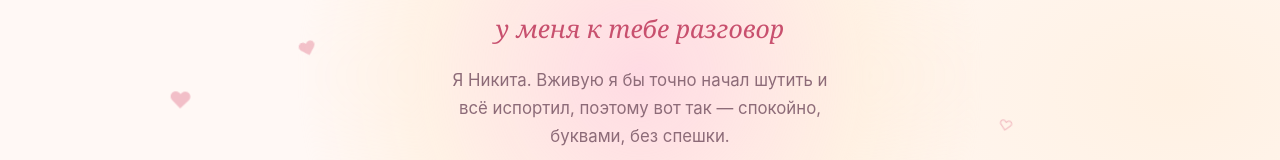
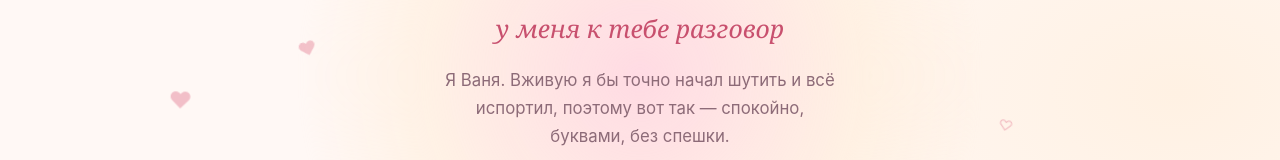
Before and after one commit to kursorpocta-dotcom/anna, a plain HTML site: page index.html in a window 1280 px wide. Shown: the part 328-488 px from the top of the page. Drawn offline with Linux system fonts and the light colour scheme.

Commit message:
Update index.html

```diff
--- a/index.html
+++ b/index.html
@@ -346,7 +346,7 @@ footer b{color:var(--rose-deep);font-weight:600}
   </h1>
 
   <p class="hero-line">у меня к тебе разговор</p>
-  <p class="hero-sub">Я <span data-his>Никита</span>. Вживую я бы точно начал шутить и всё испортил, поэтому вот так — спокойно, буквами, без спешки.</p>
+  <p class="hero-sub">Я <span data-his>Ваня</span>. Вживую я бы точно начал шутить и всё испортил, поэтому вот так — спокойно, буквами, без спешки.</p>
 
   <div class="counter" id="counter" aria-label="Сколько ты уже здесь">
     <div class="cell"><b id="c-m">00</b><small>минут</small></div>
@@ -379,7 +379,7 @@ footer b{color:var(--rose-deep);font-weight:600}
         <p>Я не знаю, что ты чувствуешь, и не хочу делать вид, что знаю. Поэтому говорю прямо: я не прошу отвечать мне сейчас же и не ставлю никаких условий. Мне важно было, чтобы ты знала. Молчать дальше — это уже не осторожность, а трусость.</p>
         <p>Если тебе это близко — я буду очень рад. Если нет — скажи как есть, я справлюсь и не стану делать вид, что ничего не было, но и давить не стану. Ты в любом случае остаёшься для меня человеком, которого я уважаю.</p>
         <p>А если захочешь — давай начнём с простого. Кофе, прогулка, разговор без телефонов. Дальше видно будет.</p>
-        <p class="sign"><span data-his>Никита</span><small>и да, я всё ещё немного волнуюсь</small></p>
+        <p class="sign"><span data-his>Ваня</span><small>и да, я всё ещё немного волнуюсь</small></p>
       </div>
     </article>
   </div>
@@ -465,7 +465,7 @@ footer b{color:var(--rose-deep);font-weight:600}
     <div class="success" id="success">
       <span class="big">я, честно, не ожидал</span>
       <span class="small">Тогда ловлю тебя на слове. Напишу насчёт дня — и постараюсь не опоздать и не сболтнуть глупость. Но за последнее не ручаюсь.</span>
-      <span class="small" style="color:var(--rose-deep);letter-spacing:.1em">спасибо. <span data-his>Никита</span></span>
+      <span class="small" style="color:var(--rose-deep);letter-spacing:.1em">спасибо. <span data-his>Ваня</span></span>
     </div>
 
     <p class="calm">И если ты сейчас закрыла страницу или думаешь «мне надо подумать» — это нормально. Отвечай как есть, я не обижусь. Главное, что ты теперь знаешь.</p>
@@ -473,7 +473,7 @@ footer b{color:var(--rose-deep);font-weight:600}
 </section>
 
 <footer>
-  сделано вручную, ночами · с ♡ · <b data-her>Аня</b>, это для тебя · <span data-his>Никита</span>
+  сделано вручную, ночами · с ♡ · <b data-her>Аня</b>, это для тебя · <span data-his>Ваня</span>
 </footer>
 
 <button class="music" id="musicBtn" aria-label="Включить музыку" aria-pressed="false">
@@ -483,7 +483,7 @@ footer b{color:var(--rose-deep);font-weight:600}
 <script>
 const CONFIG = {
   her: 'Аня',
-  his: 'Никита'
+  his: 'Ваня'
 };
 
 const REASONS = [
```
